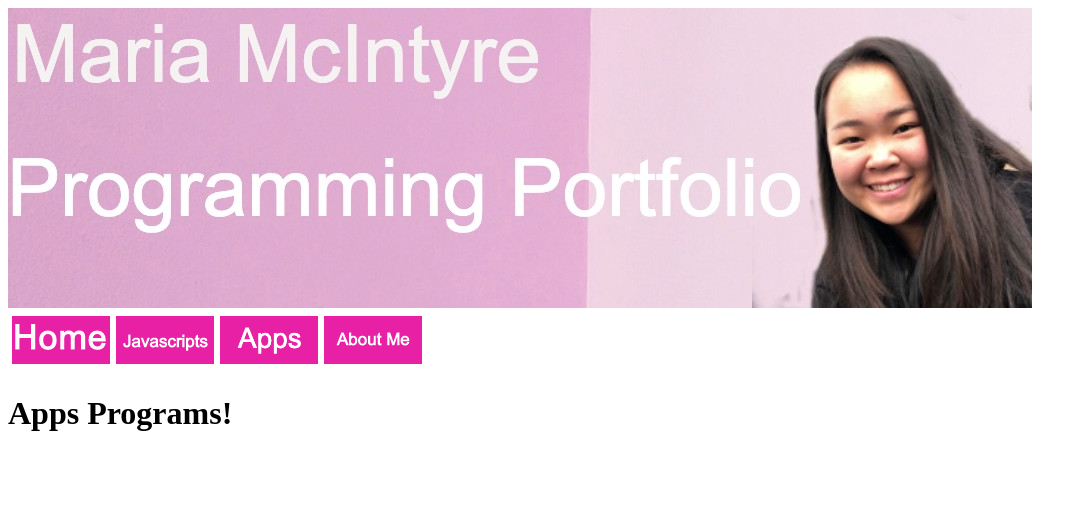
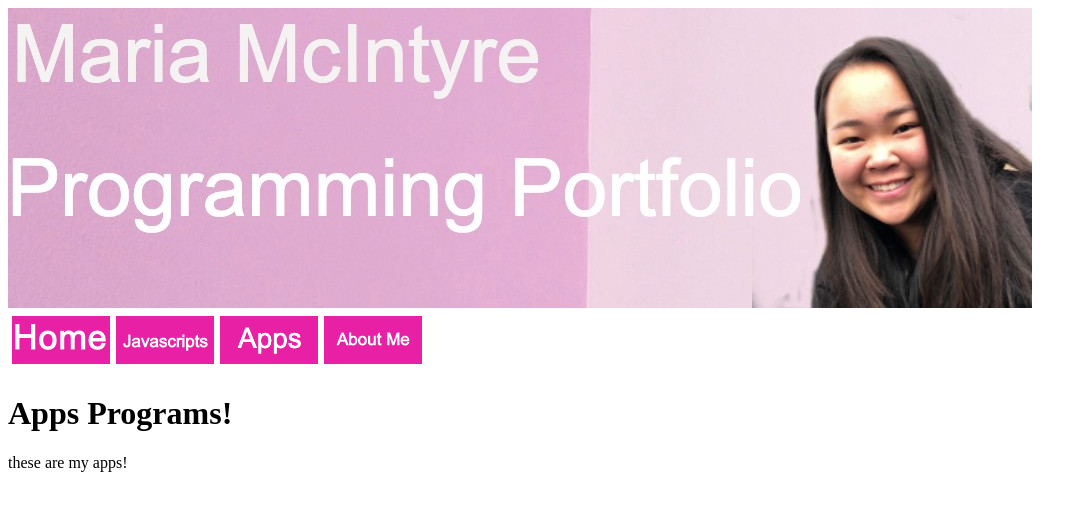
Before and after one commit to mariamcintyre123/mariamcintyre.github.io, a plain HTML site: page apps.html in a window 1280 px wide. Shown: the whole page, without its empty margins (0-1087 px from the left). Drawn offline with Linux system fonts and the light colour scheme.

Commit message:
Update apps.html

```diff
--- a/apps.html
+++ b/apps.html
@@ -18,6 +18,7 @@
       </table>
 
     <h1>Apps Programs!</h1>
+      <p>these are my apps!</p>
     </body>
 
 </html/
```
